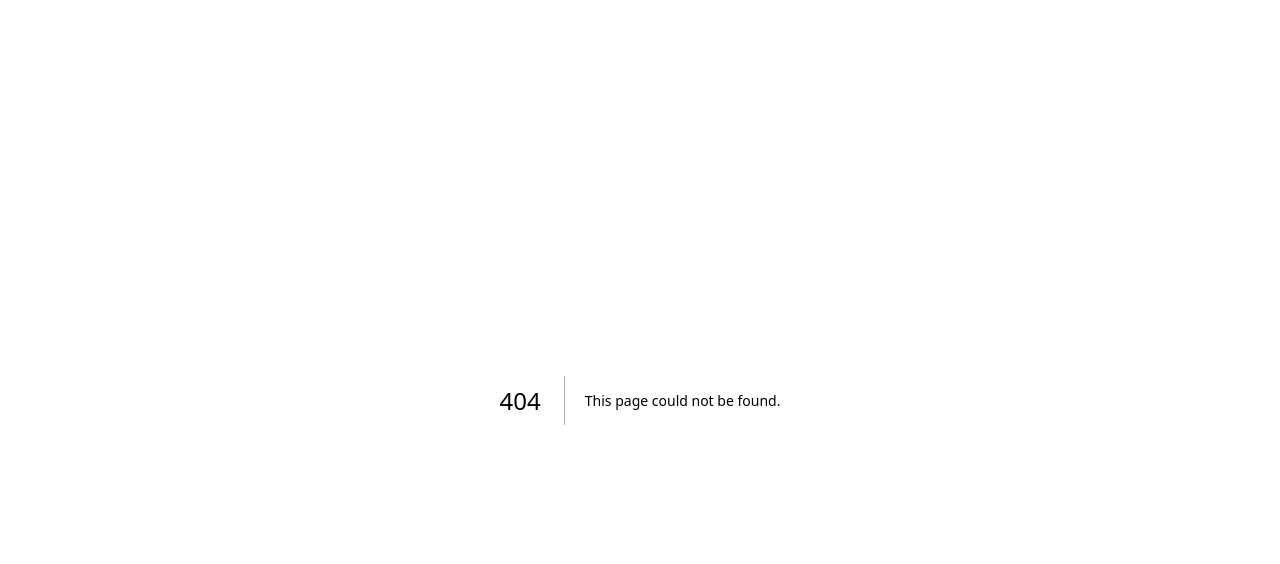
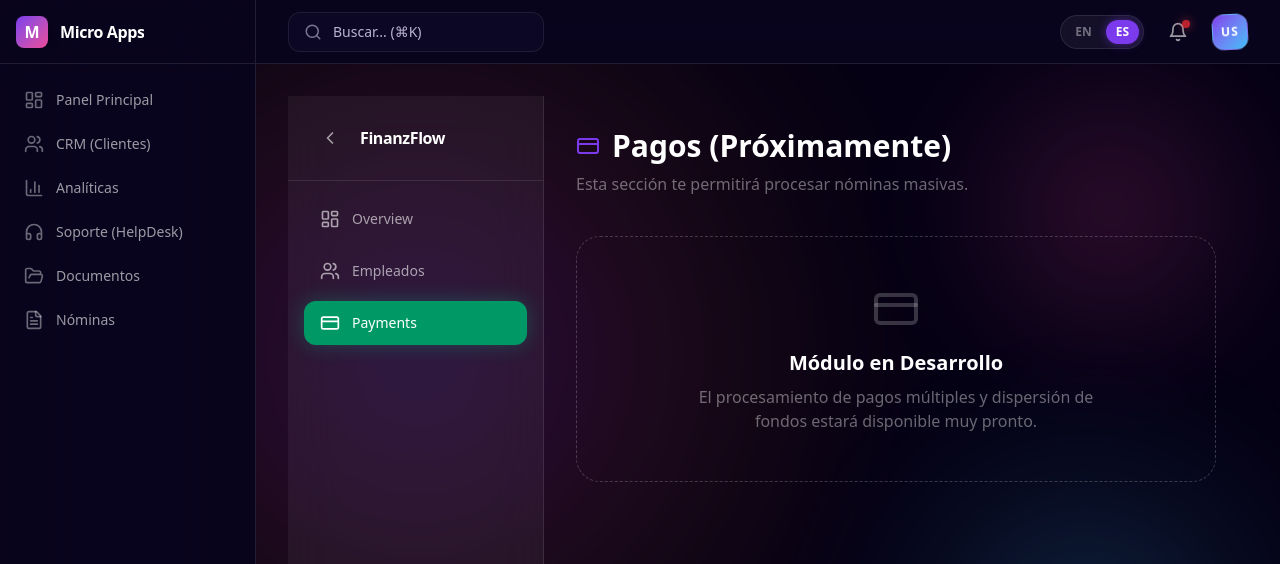
Before and after one commit to kuquipr1/reto-microapps, a Next.js app: page /apps/payroll/payments in a window 1280 px wide. Before the commit this address had no page. Shown: the top 564 px of the page. Built offline with nearby package versions, Linux system fonts and the light colour scheme; no server answers.

Commit message:
feat(payroll): physically split pages into overview, employees, and payments to allow real navigation

```diff
--- /dev/null
+++ b/src/app/(protected)/apps/payroll/employees/page.tsx
@@ -0,0 +1,85 @@
+"use client";
+
+import { useEffect, useState } from "react";
+import { EmployeeTable } from "@/components/payroll/EmployeeTable";
+import { AddEmployeeModal } from "@/components/payroll/AddEmployeeModal";
+import { EditEmployeeModal } from "@/components/payroll/EditEmployeeModal";
+import { payrollService, Employee } from "@/lib/services/payroll";
+import { useLanguage } from "@/lib/i18n/LanguageContext";
+import { useToast } from "@/components/ui/Toast";
+import { Plus, Users } from "lucide-react";
+import { GlowButton } from "@/components/ui/GlowButton";
+
+export default function EmployeesPage() {
+  const { t } = useLanguage();
+  const { toast } = useToast();
+  const [employees, setEmployees] = useState<Employee[]>([]);
+  const [loading, setLoading] = useState(true);
+  const [isAddModalOpen, setIsAddModalOpen] = useState(false);
+  const [editingEmployee, setEditingEmployee] = useState<Employee | null>(null);
+
+  const fetchData = async () => {
+    try {
+      const data = await payrollService.getEmployees();
+      setEmployees(data);
+    } catch (error: any) {
+      toast(error.message, "error");
+    } finally {
+      setLoading(false);
+    }
+  };
+
+  useEffect(() => { fetchData(); }, []);
+
+  const handleDelete = async (id: string) => {
+    if (confirm("¿Estás seguro de eliminar este empleado?")) {
+      try {
+        await payrollService.deleteEmployee(id);
+        setEmployees(prev => prev.filter(e => e.id !== id));
+        toast("Empleado eliminado", "success");
+      } catch (error: any) {
+        toast(error.message, "error");
+      }
+    }
+  };
+
+  if (loading) return <div className="p-8 text-white/40 animate-pulse font-medium">Cargando empleados...</div>;
+
+  return (
+    <div className="p-8 max-w-7xl mx-auto space-y-8 animate-in fade-in duration-1000">
+      <header className="flex flex-col md:flex-row justify-between items-start md:items-center gap-6">
+        <div>
+          <h1 className="text-3xl font-extrabold text-white mb-2 flex items-center gap-3">
+            <Users className="text-teal-400" />
+            {t("payroll.employees") || "Empleados"}
+          </h1>
+          <p className="text-white/40 font-medium">Visualiza y gestiona a todo el personal de tu empresa.</p>
+        </div>
+        <GlowButton onClick={() => setIsAddModalOpen(true)} className="flex items-center gap-2 px-6">
+          <Plus size={20} />
+          {t("payroll.add_employee") || "Añadir Empleado"}
+        </GlowButton>
+      </header>
+
+      <div className="space-y-4">
+        <h2 className="text-xl font-bold text-white flex items-center gap-2">
+          Lista de Personal
+          <span className="text-xs font-medium text-white/20 bg-white/5 px-2 py-0.5 rounded-md">{employees.length}</span>
+        </h2>
+        <EmployeeTable
+          employees={employees}
+          onDelete={handleDelete}
+          onEdit={(emp) => setEditingEmployee(emp)}
+        />
+      </div>
+
+      <AddEmployeeModal isOpen={isAddModalOpen} onClose={() => setIsAddModalOpen(false)} onSuccess={fetchData} />
+      <EditEmployeeModal
+        employee={editingEmployee}
+        isOpen={!!editingEmployee}
+        onClose={() => setEditingEmployee(null)}
+        onSuccess={fetchData}
+      />
+    </div>
+  );
+}
--- a/src/app/(protected)/apps/payroll/layout.tsx
+++ b/src/app/(protected)/apps/payroll/layout.tsx
@@ -12,8 +12,8 @@ function PayrollSidebar() {
 
   const menuItems = [
     { icon: LayoutDashboard, label: "Overview", href: "/apps/payroll" },
-    { icon: Users, label: t("payroll.employees") || "Empleados", href: "/apps/payroll#employees" },
-    { icon: CreditCard, label: "Payments", href: "/apps/payroll#payments" },
+    { icon: Users, label: t("payroll.employees") || "Empleados", href: "/apps/payroll/employees" },
+    { icon: CreditCard, label: "Payments", href: "/apps/payroll/payments" },
   ];
 
   return (
@@ -28,7 +28,7 @@ function PayrollSidebar() {
       <nav className="flex-grow p-4 space-y-2">
         {menuItems.map((item) => {
           const Icon = item.icon;
-          const isActive = pathname === item.href.split('#')[0];
+          const isActive = pathname === item.href;
 
           return (
             <Link
--- a/src/app/(protected)/apps/payroll/page.tsx
+++ b/src/app/(protected)/apps/payroll/page.tsx
@@ -1,23 +1,18 @@
 "use client";
 
 import { useEffect, useState, useMemo } from "react";
-import { EmployeeTable } from "@/components/payroll/EmployeeTable";
-import { AddEmployeeModal } from "@/components/payroll/AddEmployeeModal";
-import { EditEmployeeModal } from "@/components/payroll/EditEmployeeModal";
 import { payrollService, Employee } from "@/lib/services/payroll";
 import { useLanguage } from "@/lib/i18n/LanguageContext";
 import { useToast } from "@/components/ui/Toast";
-import { Plus, Wallet, Users, TrendingUp, DollarSign, Building2, ArrowUpRight } from "lucide-react";
-import { GlowButton } from "@/components/ui/GlowButton";
+import { Wallet, Users, TrendingUp, DollarSign, Building2, ArrowUpRight } from "lucide-react";
 import { GlassCard } from "@/components/ui/GlassCard";
+import Link from "next/link";
 
 export default function PayrollDashboard() {
   const { t } = useLanguage();
   const { toast } = useToast();
   const [employees, setEmployees] = useState<Employee[]>([]);
   const [loading, setLoading] = useState(true);
-  const [isAddModalOpen, setIsAddModalOpen] = useState(false);
-  const [editingEmployee, setEditingEmployee] = useState<Employee | null>(null);
 
   const fetchData = async () => {
     try {
@@ -32,17 +27,7 @@ export default function PayrollDashboard() {
 
   useEffect(() => { fetchData(); }, []);
 
-  const handleDelete = async (id: string) => {
-    if (confirm("¿Estás seguro de eliminar este empleado?")) {
-      try {
-        await payrollService.deleteEmployee(id);
-        setEmployees(prev => prev.filter(e => e.id !== id));
-        toast("Empleado eliminado", "success");
-      } catch (error: any) {
-        toast(error.message, "error");
-      }
-    }
-  };
+
 
   const stats = payrollService.calculatePayroll(employees);
 
@@ -69,14 +54,13 @@ export default function PayrollDashboard() {
         <div>
           <h1 className="text-3xl font-extrabold text-white mb-2 flex items-center gap-3">
             <Wallet className="text-emerald-400" />
-            {t("payroll.title")}
+            {t("payroll.title") || "Nóminas y Pagos"}
           </h1>
           <p className="text-white/40 font-medium">Gestión simplificada de empleados y pagos mensuales.</p>
         </div>
-        <GlowButton onClick={() => setIsAddModalOpen(true)} className="flex items-center gap-2 px-6">
-          <Plus size={20} />
-          {t("payroll.add_employee")}
-        </GlowButton>
+        <Link href="/apps/payroll/employees" className="px-6 py-2.5 rounded-xl bg-emerald-600/20 text-emerald-400 border border-emerald-500/30 text-sm font-bold hover:bg-emerald-600/30 transition-all">
+          Gestionar Trabajadores →
+        </Link>
       </header>
 
       {/* KPI Stats */}
@@ -161,26 +145,7 @@ export default function PayrollDashboard() {
         </GlassCard>
       )}
 
-      {/* Employee Table */}
-      <div id="employees" className="space-y-4 pt-4">
-        <h2 className="text-xl font-bold text-white flex items-center gap-2">
-          Lista de Personal
-          <span className="text-xs font-medium text-white/20 bg-white/5 px-2 py-0.5 rounded-md">{employees.length}</span>
-        </h2>
-        <EmployeeTable
-          employees={employees}
-          onDelete={handleDelete}
-          onEdit={(emp) => setEditingEmployee(emp)}
-        />
-      </div>
 
-      <AddEmployeeModal isOpen={isAddModalOpen} onClose={() => setIsAddModalOpen(false)} onSuccess={fetchData} />
-      <EditEmployeeModal
-        employee={editingEmployee}
-        isOpen={!!editingEmployee}
-        onClose={() => setEditingEmployee(null)}
-        onSuccess={fetchData}
-      />
     </div>
   );
 }
--- /dev/null
+++ b/src/app/(protected)/apps/payroll/payments/page.tsx
@@ -0,0 +1,25 @@
+"use client";
+
+import { CreditCard } from "lucide-react";
+
+export default function PaymentsPage() {
+  return (
+    <div className="p-8 max-w-7xl mx-auto space-y-10 animate-in fade-in duration-1000">
+      <header className="flex flex-col md:flex-row justify-between items-start md:items-center gap-6">
+        <div>
+          <h1 className="text-3xl font-extrabold text-white mb-2 flex items-center gap-3">
+            <CreditCard className="text-[var(--color-primary)]" />
+            Pagos (Próximamente)
+          </h1>
+          <p className="text-white/40 font-medium">Esta sección te permitirá procesar nóminas masivas.</p>
+        </div>
+      </header>
+
+      <div className="p-12 border border-dashed border-white/20 rounded-3xl flex flex-col items-center justify-center text-center">
+        <CreditCard size={48} className="text-white/20 mb-4" />
+        <h3 className="text-xl font-bold text-white mb-2">Módulo en Desarrollo</h3>
+        <p className="text-white/40 max-w-md">El procesamiento de pagos múltiples y dispersión de fondos estará disponible muy pronto.</p>
+      </div>
+    </div>
+  );
+}
```
